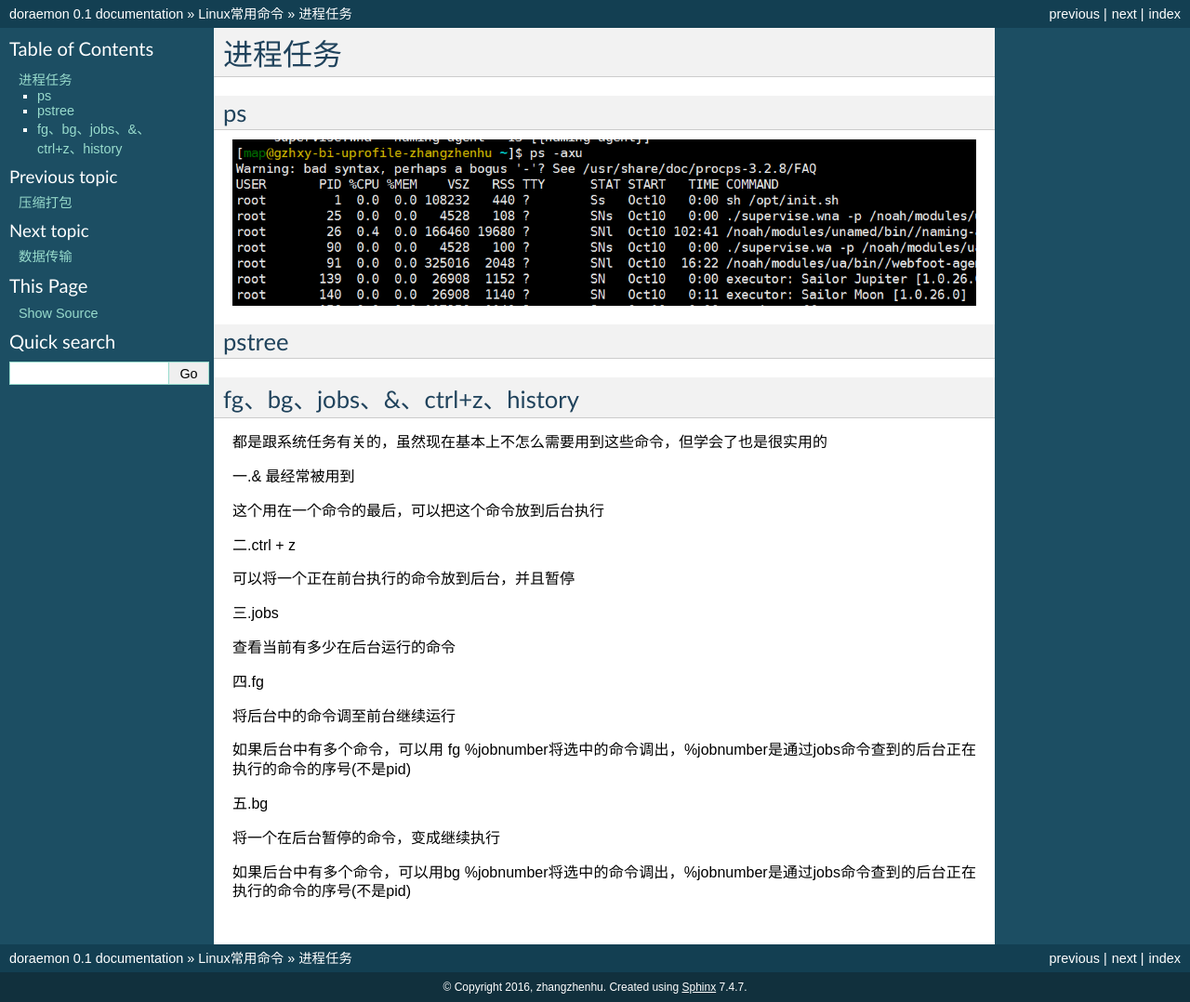
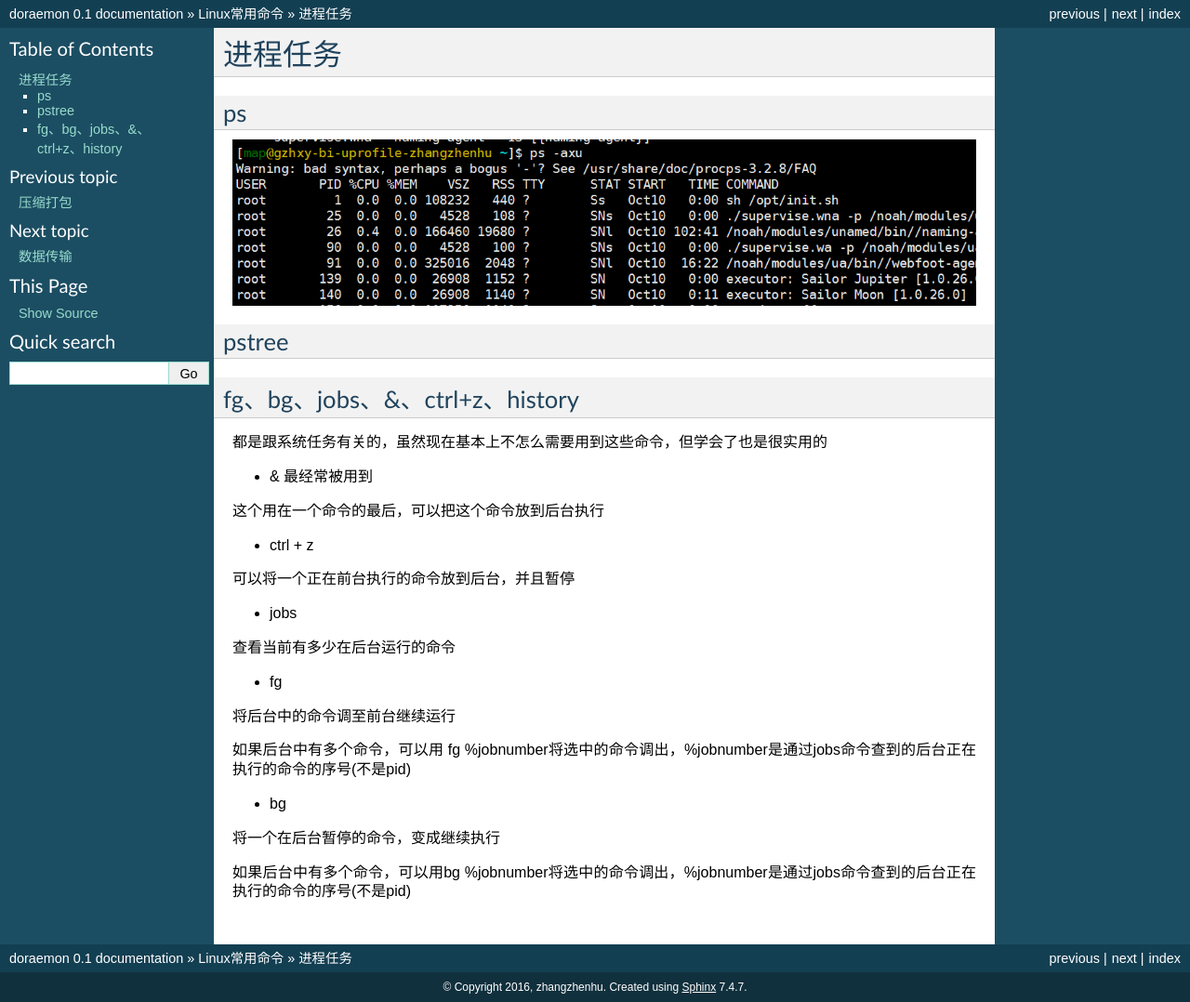
Before and after one commit to zhangzhenhu/Doraemon, a Sphinx documentation site: the page built from source/shell/task.rst, in a window 1280 px wide. Shown: the whole page at 93% size. Built offline with Sphinx 7.4.7, drawn with Linux system fonts in a browser that asks for light colours.

Commit message:
dev
Change-Id: I75855ba44d69304073f1519987912b857de592fa

```diff
--- a/source/shell/task.rst
+++ b/source/shell/task.rst
@@ -17,26 +17,26 @@ fg、bg、jobs、&、ctrl+z、history
 
 都是跟系统任务有关的，虽然现在基本上不怎么需要用到这些命令，但学会了也是很实用的
 
-一.& 最经常被用到
+- & 最经常被用到
 
 这个用在一个命令的最后，可以把这个命令放到后台执行
 
-二.ctrl + z
+- ctrl + z
 
 可以将一个正在前台执行的命令放到后台，并且暂停
 
-三.jobs
+- jobs
 
 查看当前有多少在后台运行的命令
 
-四.fg
+- fg
 
 将后台中的命令调至前台继续运行
 
 如果后台中有多个命令，可以用 fg
 %jobnumber将选中的命令调出，%jobnumber是通过jobs命令查到的后台正在执行的命令的序号(不是pid)
 
-五.bg
+- bg
 
 将一个在后台暂停的命令，变成继续执行
 
```
